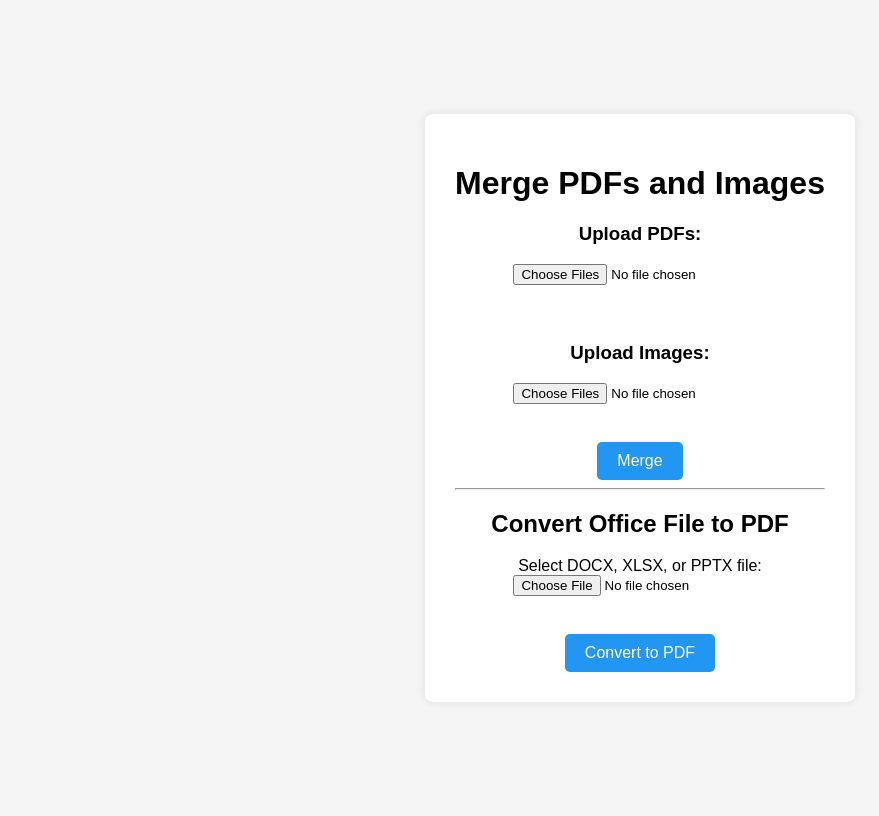
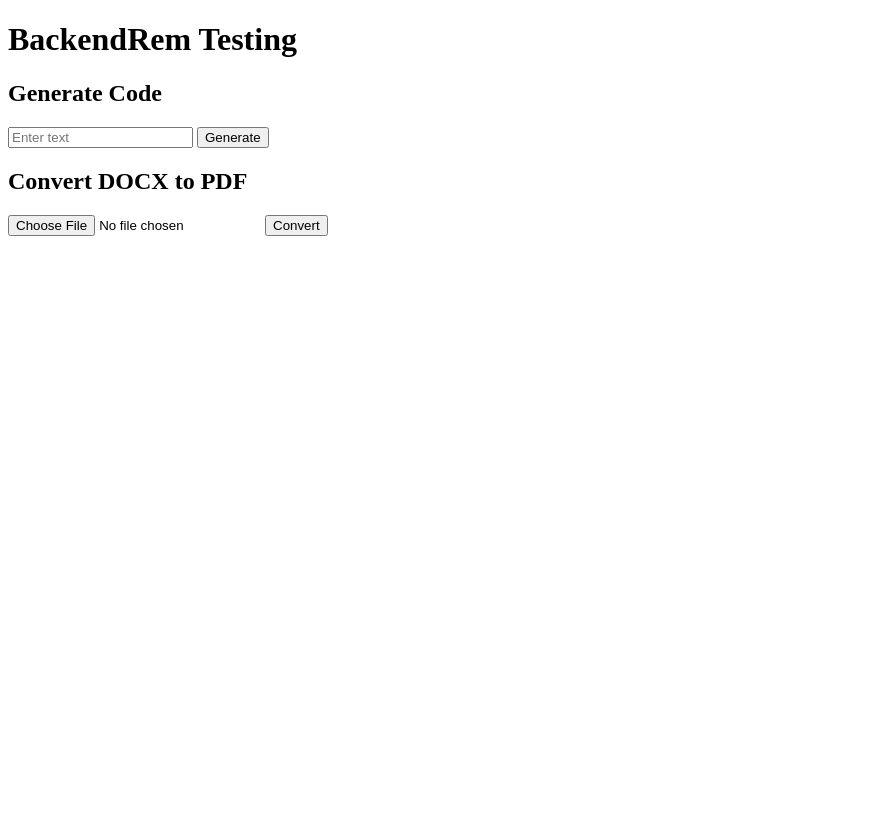
Before and after one commit to SHARANREM/Prop1, a Flask app: page / in a window 1280 px wide. Shown: the whole page, without its empty margins (0-879 px from the left). After the commit the page ends 236 px from the top, so only its background shows below. Run offline with Flask 3, Linux system fonts and the light colour scheme; style sheets or scripts are compiled from the project's sources.

Commit message:
Add files via upload

```diff
--- a/app.py
+++ b/app.py
@@ -1,122 +1,67 @@
-from flask import Flask, request, jsonify, send_file, render_template
+from flask import Flask, request, jsonify, render_template, send_file
+import uuid
 import os
-import tempfile
 import subprocess
-from PyPDF2 import PdfReader, PdfWriter
-from PIL import Image
 import platform
-from flask_cors import CORS
-app = Flask(__name__, static_folder='static', template_folder='templates')
 
-CORS(app, resources={r"/*": {"origins": "*"}})
+app = Flask(__name__)
+
+UPLOAD_FOLDER = 'uploads'
+OUTPUT_FOLDER = 'outputs'
+os.makedirs(UPLOAD_FOLDER, exist_ok=True)
+os.makedirs(OUTPUT_FOLDER, exist_ok=True)
 
 @app.route('/')
 def index():
     return render_template('index.html')
 
-@app.route('/merge', methods=['POST'])
-def merge_files():
-    pdf_files = request.files.getlist('pdfFiles')
-    image_files = request.files.getlist('imageFiles')
+# Endpoint 1: Generate unique code from text
+@app.route('/generate-code', methods=['POST'])
+def generate_code():
+    data = request.get_json()
+    input_text = data.get('text')
+    if not input_text:
+        return jsonify({'error': 'No text provided'}), 400
 
-    writer = PdfWriter()
+    unique_code = uuid.uuid4().hex  # Generate unique code
+    return jsonify({'unique_code': unique_code})
 
-    # Process PDF files
-    for i, file in enumerate(pdf_files):
-        reader = PdfReader(file)
+# Endpoint 2: Convert DOCX to PDF
+@app.route('/convert-docx', methods=['POST'])
+def convert_docx():
+    if 'file' not in request.files:
+        return jsonify({'error': 'No file part'}), 400
 
-        page_range = request.form.get(f'page_range_{i}')
-        pages_to_include = parse_page_ranges(page_range, len(reader.pages)) if page_range else range(len(reader.pages))
+    file = request.files['file']
+    if file.filename == '':
+        return jsonify({'error': 'No selected file'}), 400
 
-        for page_num in pages_to_include:
-            writer.add_page(reader.pages[page_num])
+    if not file.filename.endswith('.docx'):
+        return jsonify({'error': 'Only DOCX files are allowed'}), 400
 
-    # Process image files
-    for j, img_file in enumerate(image_files):
-        orientation = request.form.get(f'orientation_{j}', 'portrait')
+    # Save uploaded file
+    input_path = os.path.join(UPLOAD_FOLDER, file.filename)
+    file.save(input_path)
 
-        img = Image.open(img_file)
-        img = img.convert("RGB")
+    # Detect platform and set correct LibreOffice path
+    if platform.system() == "Windows":
+        libreoffice_path = r"C:\Program Files\LibreOffice\program\soffice.exe"
+    else:
+        libreoffice_path = "libreoffice"
 
-        if orientation == 'portrait':
-            pdf_page = img.resize((595, 842))
-        else:
-            pdf_page = img.resize((842, 595))
+    # Convert using LibreOffice
+    try:
+        subprocess.run([
+            libreoffice_path, '--headless', '--convert-to', 'pdf', '--outdir',
+            OUTPUT_FOLDER, input_path
+        ], check=True)
+    except subprocess.CalledProcessError as e:
+        return jsonify({'error': f'LibreOffice conversion failed: {e}'}), 500
 
-        temp_img_path = tempfile.mktemp(suffix='.pdf')
-        pdf_page.save(temp_img_path, "PDF")
-
-        image_reader = PdfReader(temp_img_path)
-        for page in image_reader.pages:
-            writer.add_page(page)
-
-        os.remove(temp_img_path)
-
-    temp_dir = tempfile.mkdtemp()
-    output_path = os.path.join(temp_dir, 'merged.pdf')
-
-    with open(output_path, 'wb') as out_file:
-        writer.write(out_file)
+    output_pdf = os.path.splitext(file.filename)[0] + '.pdf'
+    output_path = os.path.join(OUTPUT_FOLDER, output_pdf)
 
     return send_file(output_path, as_attachment=True)
 
-@app.route('/convert-to-pdf', methods=['POST'])
-def convert_office_to_pdf():
-    uploaded_file = request.files.get('file')
-
-    if not uploaded_file:
-        print("❌ No file received.")
-        return jsonify({'error': 'No file uploaded'}), 400
-
-    print("✅ File received:", uploaded_file.filename)
-
-    temp_dir = tempfile.mkdtemp()
-    input_path = os.path.join(temp_dir, uploaded_file.filename)
-    uploaded_file.save(input_path)
-
-    print("📄 File saved to:", input_path)
-
-    # LibreOffice conversion
-    try:
-        if platform.system() == 'Windows':
-            libreoffice_cmd = r"C:\Program Files\LibreOffice\program\soffice.exe"
-        else:
-            libreoffice_cmd = "libreoffice"
-
-        print("⚙️ Starting LibreOffice conversion...")
-        subprocess.run([
-            libreoffice_cmd, '--headless', '--convert-to', 'pdf', '--outdir', temp_dir, input_path
-        ], check=True)
-        print("✅ Conversion finished.")
-    except subprocess.CalledProcessError as e:
-        print("❌ LibreOffice conversion failed:", str(e))
-        return jsonify({'error': 'Conversion failed'}), 500
-
-    output_filename = os.path.splitext(uploaded_file.filename)[0] + '.pdf'
-    output_path = os.path.join(temp_dir, output_filename)
-
-    if not os.path.exists(output_path):
-        print("❌ PDF output not found at:", output_path)
-        return jsonify({'error': 'PDF file not created'}), 500
-
-    print("✅ Sending PDF file:", output_path)
-    return send_file(output_path, as_attachment=True)
-
-def parse_page_ranges(page_range_str, total_pages):
-    pages = set()
-    ranges = page_range_str.split(',')
-    for r in ranges:
-        if '-' in r:
-            start, end = map(int, r.split('-'))
-            for p in range(start, end + 1):
-                if 1 <= p <= total_pages:
-                    pages.add(p - 1)
-        else:
-            p = int(r)
-            if 1 <= p <= total_pages:
-                pages.add(p - 1)
-    return sorted(pages)
-
 if __name__ == '__main__':
-    port = int(os.environ.get('PORT', 5000))
-    app.run(host='0.0.0.0', port=port, debug=False)
+    app.run(debug=True)
--- a/requirements.txt
+++ b/requirements.txt
@@ -1,4 +1,3 @@
 Flask
-PyPDF2
-Pillow
-flask-cors
+Flask-Cors
+gunicorn
--- a/static/script.js
+++ b/static/script.js
@@ -1,52 +1,26 @@
-document.getElementById('uploadForm').addEventListener('submit', async function(e) {
-    e.preventDefault();
+async function generateCode() {
+    const text = document.getElementById('textInput').value;
+    const res = await fetch('/generate-code', {
+        method: 'POST',
+        headers: { 'Content-Type': 'application/json' },
+        body: JSON.stringify({ text: text })
+    });
+    const data = await res.json();
+    document.getElementById('codeOutput').innerText = data.unique_code;
+}
 
-    const files = document.getElementById('pdfFiles').files;
-    if (files.length === 0) {
-        alert("Please select PDF files to merge");
-        return;
+async function convertDocx() {
+    const fileInput = document.getElementById('docxFile');
+    const formData = new FormData();
+    formData.append('file', fileInput.files[0]);
+
+    const res = await fetch('/convert-docx', { method: 'POST', body: formData });
+    if (res.ok) {
+        const blob = await res.blob();
+        const url = window.URL.createObjectURL(blob);
+        window.open(url);
+    } else {
+        const data = await res.json();
+        alert(data.error);
     }
-
-    const formData = new FormData();
-    for (let i = 0; i < files.length; i++) {
-        formData.append('pdfFiles', files[i]);
-    }
-
-    const response = await fetch('/merge', {
-        method: 'POST',
-        body: formData
-    });
-
-    if (!response.ok) {
-        alert("Failed to merge files");
-        return;
-    }
-
-    const blob = await response.blob();
-    const url = window.URL.createObjectURL(blob);
-    const a = document.createElement('a');
-    a.href = url;
-    a.download = "merged.pdf";
-    a.click();
-});
-
-document.getElementById('ocrForm').addEventListener('submit', async (e) => {
-  e.preventDefault();
-
-  const ocrInput = document.getElementById('ocrFiles');
-  const ocrFormData = new FormData();
-
-  [...ocrInput.files].forEach(file => ocrFormData.append('files', file));
-
-  const res = await fetch('/extract-text', {
-    method: 'POST',
-    body: ocrFormData
-  });
-
-  if (res.ok) {
-    const data = await res.json();
-    document.getElementById('ocrResult').innerText = data.extracted_text;
-  } else {
-    alert("Failed to extract text");
-  }
-});
+}
--- a/templates/index.html
+++ b/templates/index.html
@@ -1,144 +1,24 @@
 <!DOCTYPE html>
 <html lang="en">
+
 <head>
-  <meta charset="UTF-8">
-  <meta name="viewport" content="width=device-width, initial-scale=1.0">
-  <title>PrinterRem - Merge PDFs and Images</title>
-  <link rel="stylesheet" href="/static/style/main.css">
+    <meta charset="UTF-8">
+    <title>BackendRem</title>
 </head>
+
 <body>
+    <h1>BackendRem Testing</h1>
 
-  <div class="container">
-    <h1>Merge PDFs and Images</h1>
+    <h2>Generate Code</h2>
+    <input type="text" id="textInput" placeholder="Enter text">
+    <button onclick="generateCode()">Generate</button>
+    <p id="codeOutput"></p>
 
-    <form id="uploadForm" enctype="multipart/form-data">
+    <h2>Convert DOCX to PDF</h2>
+    <input type="file" id="docxFile">
+    <button onclick="convertDocx()">Convert</button>
 
-      <h3>Upload PDFs:</h3>
-      <input type="file" id="pdfFiles" name="pdfFiles" multiple accept="application/pdf" required><br><br>
+    <script src="/static/script.js"></script>
+</body>
 
-      <div id="pdfOptions"></div>
-
-      <h3>Upload Images:</h3>
-      <input type="file" id="imageFiles" name="imageFiles" multiple accept="image/*"><br><br>
-
-      <div id="imageOptions"></div>
-
-      <button type="submit">Merge</button>
-    </form>
-
-        <hr>
-    <h2>Convert Office File to PDF</h2>
-
-    <form id="convertForm" enctype="multipart/form-data">
-      <label>Select DOCX, XLSX, or PPTX file:</label><br>
-      <input type="file" id="officeFile" name="file" accept=".docx,.xlsx,.pptx" required><br><br>
-      <button type="submit">Convert to PDF</button>
-    </form>
-
-    <div id="convertResult"></div>
-
-    <div id="result"></div>
-
-  </div>
-
-  <script>
-    const pdfInput = document.getElementById('pdfFiles');
-    const imageInput = document.getElementById('imageFiles');
-    const pdfOptions = document.getElementById('pdfOptions');
-    const imageOptions = document.getElementById('imageOptions');
-
-    pdfInput.addEventListener('change', () => {
-      pdfOptions.innerHTML = '';
-      [...pdfInput.files].forEach((file, index) => {
-        const div = document.createElement('div');
-        div.innerHTML = `
-          <label>${file.name} - Page Range (optional):</label>
-          <input type="text" name="page_range_${index}" placeholder="e.g. 1-3,5,7-9">
-          <br><br>`;
-        pdfOptions.appendChild(div);
-      });
-    });
-
-    imageInput.addEventListener('change', () => {
-      imageOptions.innerHTML = '';
-      [...imageInput.files].forEach((file, index) => {
-        const div = document.createElement('div');
-        div.innerHTML = `
-          <label>${file.name} - Orientation:</label>
-          <select name="orientation_${index}">
-            <option value="portrait">Portrait (A4)</option>
-            <option value="landscape">Landscape (A4)</option>
-          </select><br><br>`;
-        imageOptions.appendChild(div);
-      });
-    });
-
-    document.getElementById('uploadForm').addEventListener('submit', async (e) => {
-      e.preventDefault();
-
-      const formData = new FormData();
-
-      [...pdfInput.files].forEach(file => formData.append('pdfFiles', file));
-      [...imageInput.files].forEach(file => formData.append('imageFiles', file));
-
-      document.querySelectorAll('[name^=page_range_]').forEach(input => {
-        formData.append(input.name, input.value);
-      });
-
-      document.querySelectorAll('[name^=orientation_]').forEach(select => {
-        formData.append(select.name, select.value);
-      });
-
-      const res = await fetch('/merge', {
-        method: 'POST',
-        body: formData
-      });
-
-      if (res.ok) {
-        const blob = await res.blob();
-        const url = window.URL.createObjectURL(blob);
-        const a = document.createElement('a');
-        a.href = url;
-        a.download = "merged.pdf";
-        a.click();
-      } else {
-        const err = await res.json();
-        alert("Error: " + err.error);
-      }
-    });
-
-     document.getElementById('convertForm').addEventListener('submit', async (e) => {
-    e.preventDefault();
-
-    const officeInput = document.getElementById('officeFile');
-    const formData = new FormData();
-    formData.append('file', officeInput.files[0]);
-
-    // Show progress message
-    document.getElementById('convertResult').innerText = "Uploading file...";
-
-    const res = await fetch('/convert-to-pdf', {
-        method: 'POST',
-        body: formData
-    });
-
-    if (res.ok) {
-        document.getElementById('convertResult').innerText = "Converting...";
-        const blob = await res.blob();
-        const url = window.URL.createObjectURL(blob);
-        const a = document.createElement('a');
-        a.href = url;
-        a.download = "converted.pdf";
-        a.click();
-        document.getElementById('convertResult').innerText = "Done!";
-    } else {
-        const err = await res.json();
-        alert("Error: " + err.error);
-        document.getElementById('convertResult').innerText = "";
-    }
-});
-
-  </script>
-
-</body>
 </html>
```
Also changed, not shown: 3 other files.
